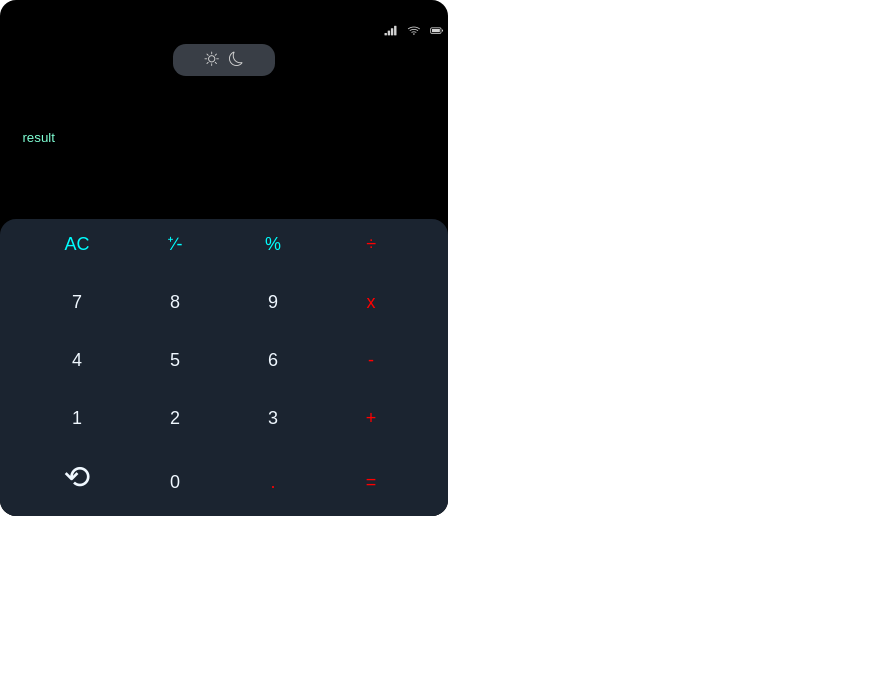
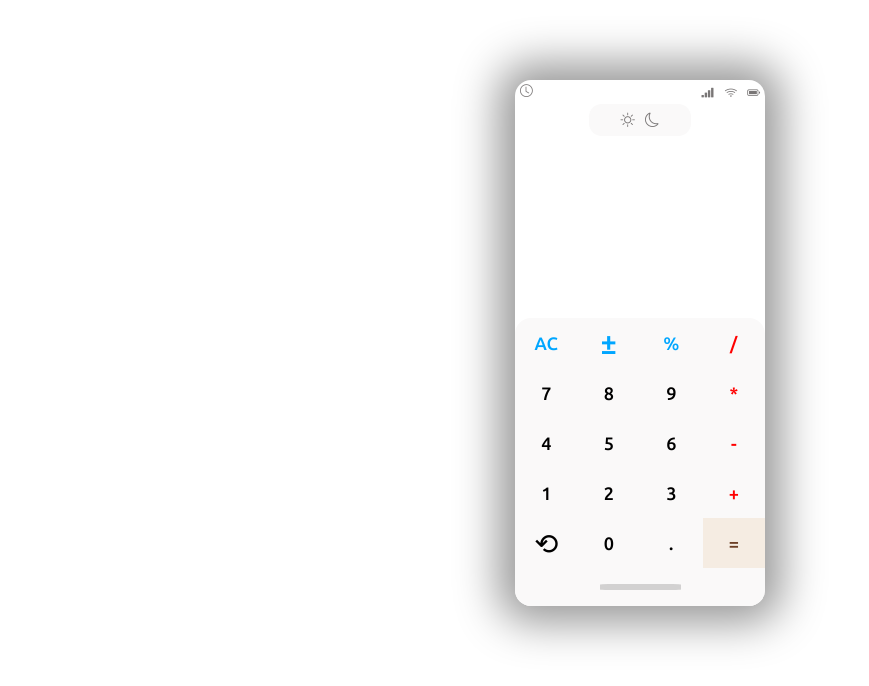
Before and after one commit to WEB2TEAM3/Calculator, a plain HTML site: page index.html in a window 1280 px wide. Shown: the whole page, without its empty margins (0-869 px from the left). Drawn offline with nearby package versions, Linux system fonts and the light colour scheme.

Commit message:
second commit

```diff
--- a/index.html
+++ b/index.html
@@ -8,55 +8,62 @@
   <link rel="stylesheet" href="styles/styles.css" />
   <title>Calculator</title>
   <link rel="stylesheet" href="https://cdn.jsdelivr.net/npm/bootstrap-icons@1.9.1/font/bootstrap-icons.css">
+  <link rel="preconnect" href="https://fonts.googleapis.com">
+  <link rel="preconnect" href="https://fonts.gstatic.com" crossorigin>
+  <link href="https://fonts.googleapis.com/css2?family=Ubuntu:wght@300;500;700&display=swap" rel="stylesheet">
+  <link rel="stylesheet" href="styles/styles.css">
 </head>
 
 <body>
-  <div class="metrics">
-    <div class="display-screen">
-      <div class="network-div">
-        <i class="bi bi-battery-full" style="font-size: .8rem;"></i>
-        <i class="bi bi-wifi" style="font-size: .8rem;"></i>
-        <i class="bi bi-reception-4" style="font-size: .8rem;"></i>
+  <div class="container">
+    <div class="screen">
+      <div class="settings">
+        <div class="time">
+          <i class="bi bi-clock icons" style="font-size: .8rem;"></i>
+        </div>
+        <div class="network-section">
+          <i class="bi bi-battery-full icons" style="font-size: .8rem;"></i>
+          <i class="bi bi-wifi icons" style="font-size: .8rem;"></i>
+          <i class="bi bi-reception-4 icons" style="font-size: .8rem;"></i>
+        </div>
       </div>
-      <div class="icon-div">
-        <i class="bi bi-brightness-high icon" style="font-size: 0.9rem;"></i>
-        <i class="bi bi-moon icon" style="font-size: .9rem;"></i>
+      <div class="day-night-icon">
+        <i class="bi bi-brightness-high icons" style="font-size: 0.9rem;"></i>
+        <i class="bi bi-moon icons" style="font-size: .9rem;"></i>
       </div>
-      <input type="text" name="Answer" value="result" id="display" readonly>
+      <div id="display-result"></div>
     </div>
     <div class="btn-container">
-      <div class="top-row">
-        <input type="button" class="btn-design scientific-operators" name="" value="AC">
-        <input type="button" class="btn-design scientific-operators" name="" value=⁺∕->
-        <input type="button" class="btn-design scientific-operators" name="" value=%>
-        <input type="button" class="btn-design basic-operators" name="" value=÷>
+      <div class="buttons">
+        <div class="button" style="color: rgb(0, 166, 255)">AC</div>
+        <div class="button" style="color: rgb(0, 166, 255); font-size: 1.8rem;">±</div>
+        <div class="button" style="color: rgb(0, 166, 255)">%</div>
+        <div class="button" style="color: red">/</div>
+        <div class="button">7</div>
+        <div class="button">8</div>
+        <div class="button">9</div>
+        <div class="button" style="color: red">*</div>
+        <div class="button">4</div>
+        <div class="button">5</div>
+        <div class="button">6</div>
+        <div class="button" style="color: red">-</div>
+        <div class="button">1</div>
+        <div class="button">2</div>
+        <div class="button">3</div>
+        <div class="button" style="color: red">+</div>
+        <div class="button" style="font-size: 1.8rem;">⟲</div>
+        <div class="button">0</div>
+        <div class="button">.</div>
+        <div id="equal" class="button">=</div>
       </div>
-      <div class="second-row">
-        <input type="button" class="btn-design integer" name="" value=7>
-        <input type="button" class="btn-design integer" name="" value=8>
-        <input type="button" class="btn-design integer" name="" value=9>
-        <input type="button" class="btn-design basic-operators" name="" value=x>
-      </div>
-      <div class="third-row">
-        <input type="button" class="btn-design integer" name="" value=4>
-        <input type="button" class="btn-design integer" name="" value=5>
-        <input type="button" class="btn-design integer" name="" value=6>
-        <input type="button" class="btn-design basic-operators" name="" value=->
-      </div>
-      <div class="fourth-row">
-        <input type="button" class="btn-design integer" name="" value=1>
-        <input type="button" class="btn-design integer" name="" value=2>
-        <input type="button" class="btn-design integer" name="" value=3>
-        <input type="button" class="btn-design basic-operators" name="" value=+>
-      </div>
-      <div class="last-row">
-        <input type="button" class="btn-design refresh" name="" value=⟲ style="font-size: 2rem;">
-        <input type="button" class="btn-design integer" name="" value=0>
-        <input type="button" class="btn-design basic-operators" name="" value=.>
-        <input type="button" class="btn-design basic-operators" name="" value==>
-      </div>
+      <hr>
+
     </div>
   </div>
+
+
+
+  <script src="scripts/index.js"></script>
 </body>
 
 </html>
--- a/scripts/index.js
+++ b/scripts/index.js
@@ -0,0 +1,45 @@
+let display = document.querySelector('#display-result');
+let buttons = Array.from(document.querySelectorAll('.button'));
+
+document.addEventListener('keypress', (event) => {
+    console.log(event)
+    if (event.key == '=') {
+        display.innerText = eval(display.innerText);
+    }
+    else if (event.key === "Backspace" || event.key === "Delete") {
+        display.innerText = display.innerText.slice(0, -1);
+    } else {
+        display.innerText += event.key;
+    }
+})
+
+
+buttons.map(button => {
+    button.addEventListener('click', (e) => {
+        // console.log('clicked'); //(listens for click and logs clicked)
+        // console.log(e.target); //(logs the clicked element)
+        // console.log(e.target.innerText); //(logs the content of the element)
+        switch (e.target.innerText) {
+            case 'AC':
+                display.innerText = '';
+                break;
+            case '⟲':
+                if (display.innerText) {
+                    display.innerText = display.innerText.slice(0, -1);
+                }
+                break;
+            case '=':
+                try {
+                    display.innerText = eval(display.innerText);
+
+                } catch {
+                    display.innerText = 'Error!';
+                }
+                break;
+
+            default:
+                display.innerText += e.target.innerText;
+
+        }
+    })
+})
--- a/styles/styles.css
+++ b/styles/styles.css
@@ -1,81 +1,93 @@
-body {
-    margin: auto;
-}
-
-
-
-.metrics {
-    width: 35vw;
-    text-align: center;
-    padding-top: 1.2rem;
+.container {
+    max-width: 250px;
+    margin: 10vh auto 0 auto;
+    box-shadow: 0 0 43px 17px rgb(153, 153, 153, 1);
     border-radius: 1rem;
-    justify-content: center;
-    margin: 0;
-    background-color: black;
+    font-family: 'Ubuntu', sans-serif;
 
 }
 
-.display-screen {
-    height: 25vh;
+/* Icons and display section */
+.icons {
+    color: rgb(121, 118, 118);
+    padding: 5px;
+}
+
+.settings,
+.network-section,
+.day-night-icon {
+    display: flex;
+}
+
+.settings {
+    justify-content: space-between;
+}
+
+.network-section {
+    flex-flow: row-reverse;
 
 }
 
-#display {
-    width: 90%;
-    height: 15vh;
-    background-color: black;
-    color: aquamarine;
-    border: none;
-}
-
-.btn-design {
-    height: 3rem;
-    border: none;
-    padding: 0;
-    margin-bottom: 10px;
-    width: 21%;
-    background-color: #1B2430;
-    color: aliceblue;
-    font-size: large;
-}
-
-.btn-container {
-    margin: 0;
-    border: none;
-    padding: 0;
-    border-radius: 1rem;
-    background-color: #1B2430;
-
-}
-
-.scientific-operators {
-    color: aqua;
-}
-
-.basic-operators {
-    color: red;
-}
-
-.icon-div {
+.day-night-icon {
     width: 8vw;
     height: 2rem;
-    background-color: #393E46;
+    background-color: #faf9f9;
     border-radius: .8rem;
-    display: flex;
     align-items: center;
     justify-content: center;
     margin: auto;
 }
 
-.bi,
-.icon {
-    color: lightgray;
-    padding: 5px;
-    text-align: center;
+#display-result {
+    text-align: right;
+    height: 150px;
+    line-height: 70 px;
+    padding: 16px 8px;
+    font-size: 1.125rem;
+    position: relative;
 }
 
-.network-div {
-    display: flex;
-    flex-flow: row-reverse;
 
+/* Calculator numberic section */
+.btn-container {
+    background-color: #faf9f9;
+    padding-bottom: 1rem;
+    border-radius: 1rem;
 }
+
+.buttons {
+    display: grid;
+    grid-template-columns: 1fr 1fr 1fr 1fr;
+}
+
+.button {
+    line-height: 50px;
+    text-align: center;
+    font-size: 1.125rem;
+    cursor: pointer;
+}
+
+.button:hover {
+    background-color: rgb(228, 225, 222);
+    transition: 0.5s;
+}
+
+#equal {
+    background-color: rgb(245, 236, 226);
+    color: rgb(109, 64, 38);
+}
+
+#equal:hover {
+    background-color: rgb(204, 203, 205);
+    transition: 0.5s ease-in-out;
+}
+
+hr {
+    color: rgb(210, 209, 209);
+    border: solid;
+    width: 30%;
+    margin: auto;
+    display: block;
+    margin-top: 1rem;
+    border-radius: 10%;
+}
```
